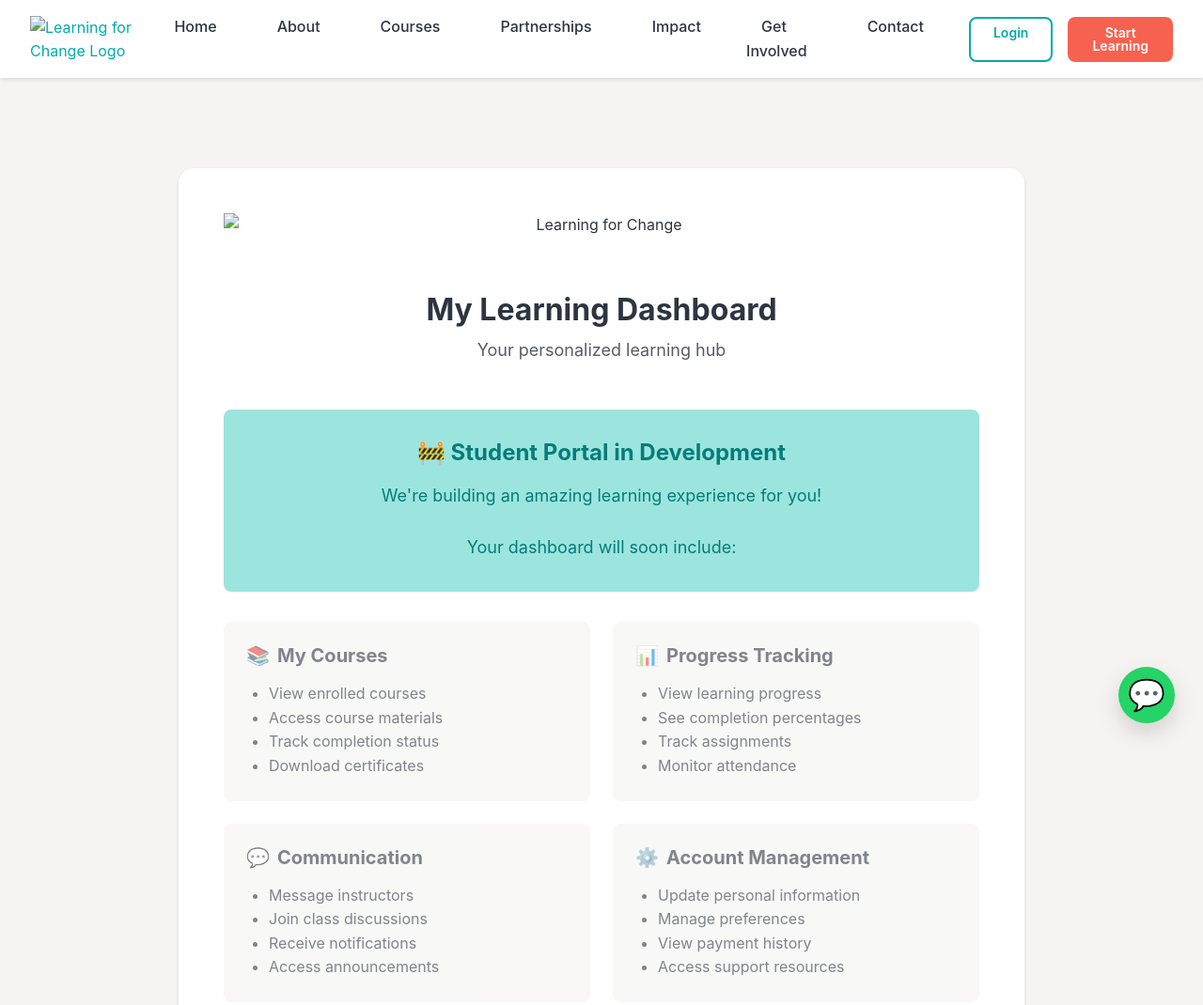
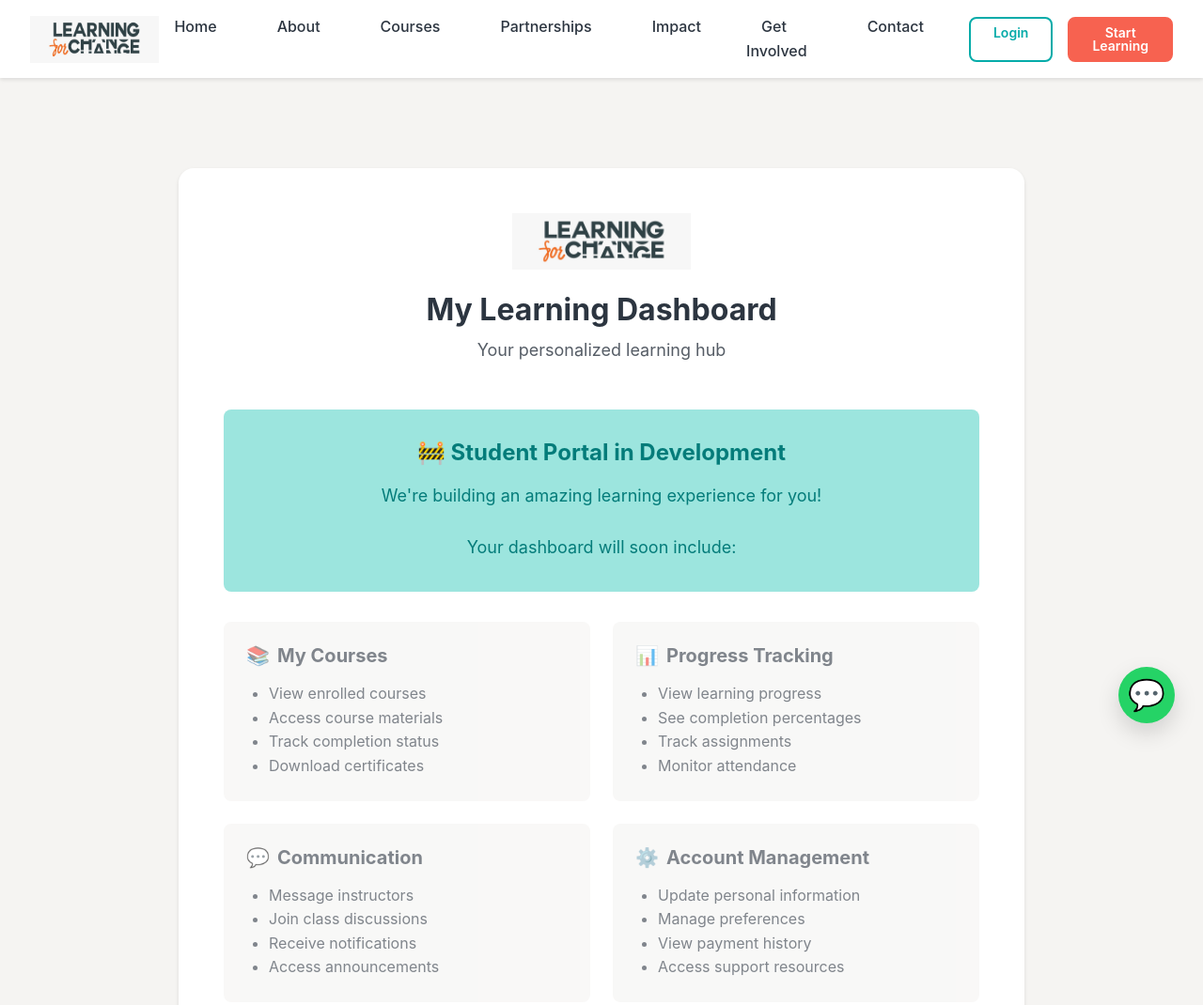
Before and after one commit to fuehara/learning_for_change_uk, a plain HTML site: page dashboard.html in a window 1280 px wide. Shown: the top 1070 px of the page at 94% size. Drawn offline with Linux system fonts and the light colour scheme.

Commit message:
Fix logo path - move from assets/images to root directory

```diff
--- a/dashboard.html
+++ b/dashboard.html
@@ -6,13 +6,13 @@
   <meta name="description" content="Your Learning for Change dashboard - access your courses, track progress, and manage your learning.">
   <title>My Dashboard - Learning for Change</title>
   <link rel="stylesheet" href="assets/css/main.css">
-  <link rel="icon" type="image/png" href="assets/images/logo.jpeg">
+  <link rel="icon" type="image/png" href="logo.jpeg">
 </head>
 <body>
   <header class="header">
     <div class="header__container">
       <a href="index.html" class="header__logo">
-        <img src="assets/images/logo.jpeg" alt="Learning for Change Logo" class="header__logo-img">
+        <img src="logo.jpeg" alt="Learning for Change Logo" class="header__logo-img">
       </a>
 
       <nav class="header__nav" aria-label="Main navigation">
@@ -42,7 +42,7 @@
         <div style="max-width: 900px; margin: 0 auto;">
           <div class="card">
             <div class="text-center mb-3">
-              <img src="assets/images/logo.jpeg" alt="Learning for Change" style="height: 60px; margin: 0 auto 1.5rem;">
+              <img src="logo.jpeg" alt="Learning for Change" style="height: 60px; margin: 0 auto 1.5rem;">
               <h1 style="font-size: 2rem; margin-bottom: 0.5rem;">My Learning Dashboard</h1>
               <p style="color: var(--secondary-dark); opacity: 0.8;">Your personalized learning hub</p>
             </div>
@@ -156,7 +156,7 @@
     <div class="container">
       <div class="footer__grid">
         <div>
-          <img src="assets/images/logo.jpeg" alt="Learning for Change" class="footer__logo">
+          <img src="logo.jpeg" alt="Learning for Change" class="footer__logo">
           <p>Skills for today, opportunities for tomorrow.</p>
           <p style="margin-top: 1rem;">Empowering adults through inclusive education.</p>
         </div>
```
Also changed, not shown: about.html (+3 -3 lines), checkout.html (+3 -3 lines), contact.html (+3 -3 lines), courses.html (+3 -3 lines), get-involved.html (+3 -3 lines), impact.html (+3 -3 lines), index.html (+3 -3 lines), login.html (+4 -4 lines), partnerships.html (+3 -3 lines), register.html (+4 -4 lines).
